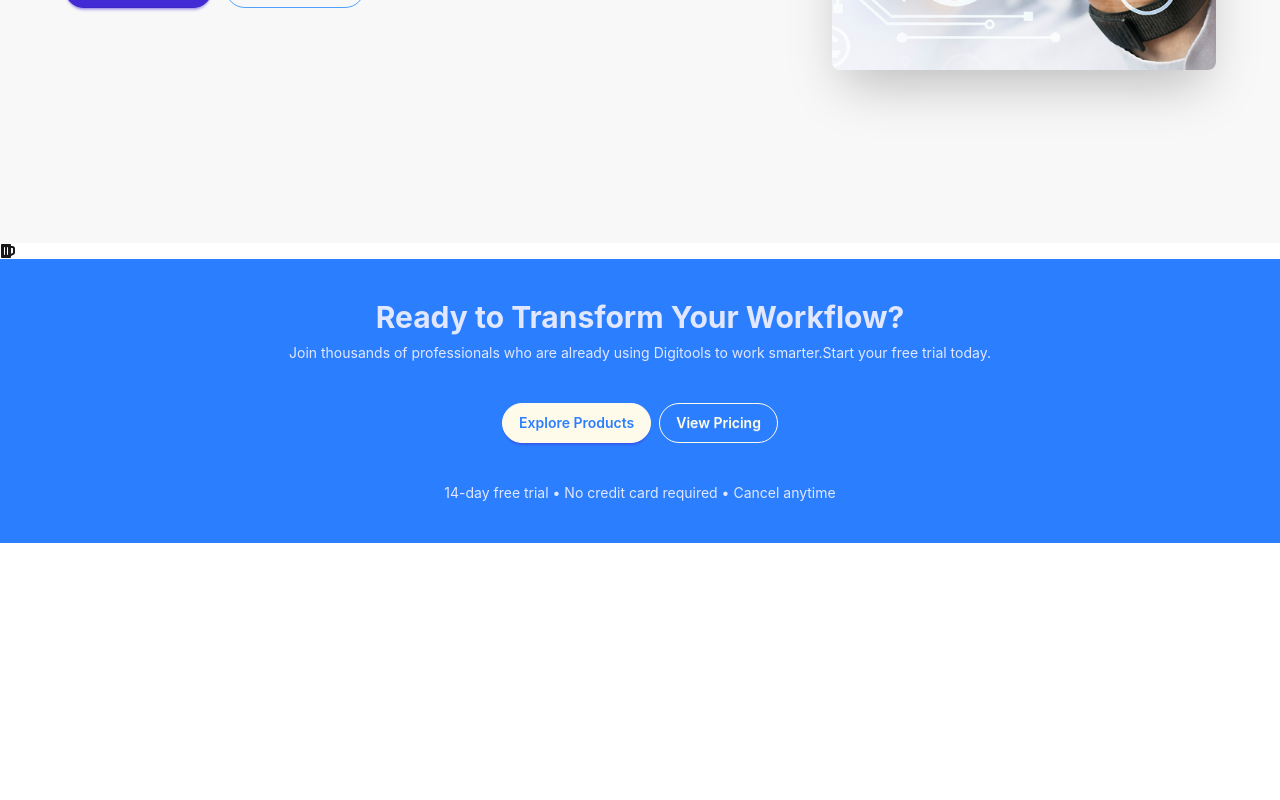
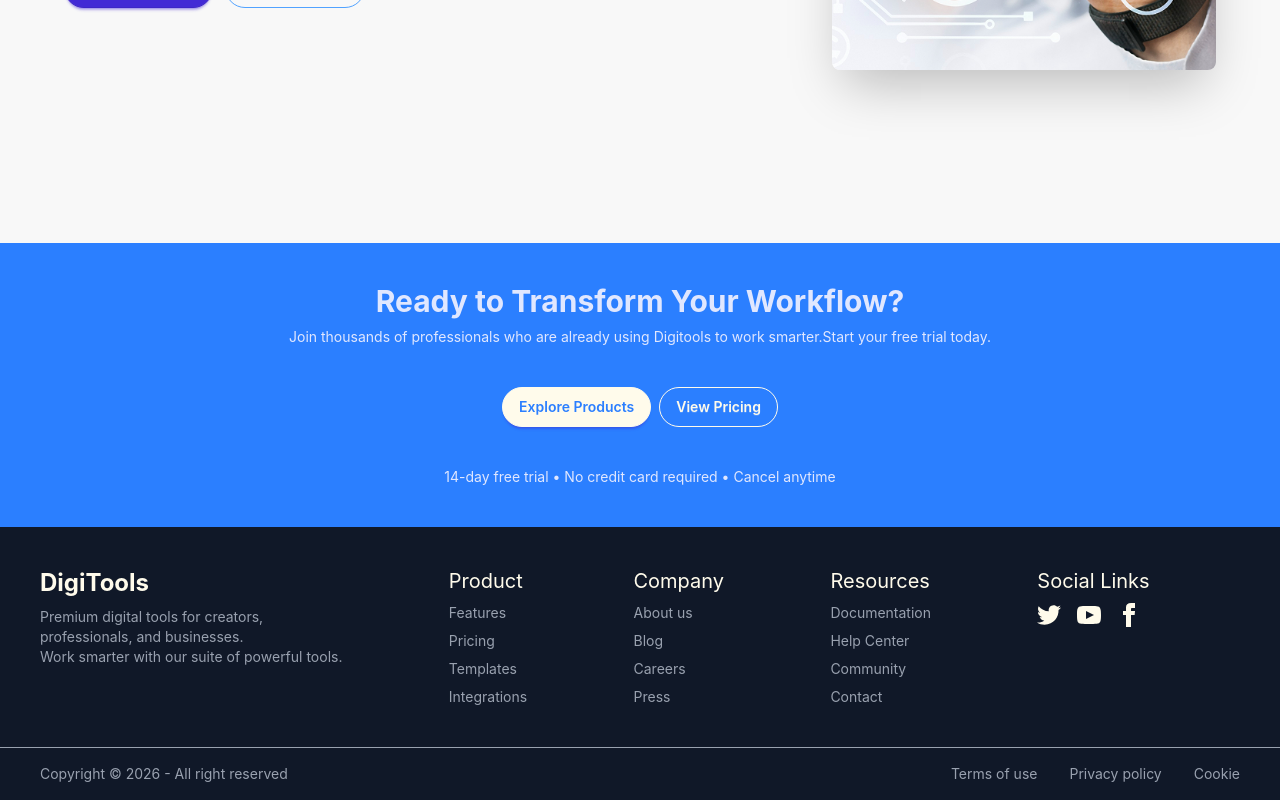
Before and after one commit to Sumona460/assignment-6, a React (Vite) app: page / in a window 1280 px wide. Shown: the part 621-1421 px from the top of the page. Before the commit the page ends 1164 px from the top, so only its background shows below. Built offline with nearby package versions, Linux system fonts and the light colour scheme.

Commit message:
added social links into footer

```diff
--- a/src/App.jsx
+++ b/src/App.jsx
@@ -1,9 +1,10 @@
 
 import './App.css'
-import Footer from './components/Footer/Footer'
 import Banner from './components/Hero_Area/Banner'
 import Navbar from './components/Navbar/Navbar';
-import { FaBeer } from 'react-icons/fa';
+import WorkFlow from './components/WorkFlow/WorkFlow';
+import Footer from './components/Footer/Footer';
+
 
 function App() {
 
@@ -12,11 +13,12 @@
     <>
 <Navbar></Navbar>
 <Banner></Banner>
-<FaBeer/>
 
+<WorkFlow></WorkFlow>
 <Footer></Footer>
+
    </>
   )
 }
 
-export default App
+export default App;
--- a/src/components/Footer/Footer.jsx
+++ b/src/components/Footer/Footer.jsx
@@ -2,21 +2,93 @@
 
 const Footer = () => {
     return (
-        <footer className="footer footer-horizontal footer-center bg-blue-500 text-primary-content p-10">
-  <aside>
+        <div className='bg-gray-900  text-amber-50'>
+          <footer className="footer sm:footer-horizontal  p-10">
 
-    <p className="font-bold text-3xl">
-      Ready to Transform Your Workflow?
-    </p>
-    <p>Join thousands of professionals who are already using Digitools to work smarter.Start your free trial today.
-    </p>
-  </aside>
-  <div className='flex'>
-    <button className='btn btn-primary border-amber-50 hover:bg-blue-600 hover:text-amber-50 rounded-full bg-amber-50 text-blue-500'>Explore Products</button>
-    <button className="btn btn-outline rounded-full text-amber-50 border-amber-50  btn-primary">View Pricing</button>
-  </div>
-  <p>14-day free trial • No credit card required • Cancel anytime</p>
+ <div>
+    <h2 className='text-2xl font-bold text-amber-50'>DigiTools</h2>
+   <p className='text-gray-400'>Premium digital tools for creators, <br /> professionals, and businesses. <br /> Work smarter with our suite of powerful tools.</p>
+ </div>
+  <nav className='container mx-auto text-gray-400'>
+
+    <h6 className="text-amber-50 text-xl">Product</h6>
+    <a className="link link-hover ">Features</a>
+    <a className="link link-hover">Pricing</a>
+    <a className="link link-hover">Templates</a>
+    <a className="link link-hover">Integrations</a>
+  </nav>
+  <nav className='text-gray-400'>
+    <h6 className="text-amber-50 text-xl">Company</h6>
+    <a className="link link-hover">About us</a>
+    <a className="link link-hover">Blog</a>
+    <a className="link link-hover">Careers</a>
+    <a className="link link-hover">Press</a>
+  </nav>
+  <nav className='text-gray-400'>
+    <h6 className="text-amber-50 text-xl">Resources</h6>
+    <a className="link link-hover">Documentation</a>
+    <a className="link link-hover">Help Center</a>
+    <a className="link link-hover">Community</a>
+     <a className="link link-hover">Contact</a>
+  </nav>
+
+    <nav>
+    <h6 className="text-amber-50 text-xl">Social Links</h6>
+    <div className="grid grid-flow-col gap-4">
+      <a>
+        <svg
+          xmlns="http://www.w3.org/2000/svg"
+          width="24"
+          height="24"
+          viewBox="0 0 24 24"
+          className="fill-current">
+          <path
+            d="M24 4.557c-.883.392-1.832.656-2.828.775 1.017-.609 1.798-1.574 2.165-2.724-.951.564-2.005.974-3.127 1.195-.897-.957-2.178-1.555-3.594-1.555-3.179 0-5.515 2.966-4.797 6.045-4.091-.205-7.719-2.165-10.148-5.144-1.29 2.213-.669 5.108 1.523 6.574-.806-.026-1.566-.247-2.229-.616-.054 2.281 1.581 4.415 3.949 4.89-.693.188-1.452.232-2.224.084.626 1.956 2.444 3.379 4.6 3.419-2.07 1.623-4.678 2.348-7.29 2.04 2.179 1.397 4.768 2.212 7.548 2.212 9.142 0 14.307-7.721 13.995-14.646.962-.695 1.797-1.562 2.457-2.549z"></path>
+        </svg>
+      </a>
+      <a>
+        <svg
+          xmlns="http://www.w3.org/2000/svg"
+          width="24"
+          height="24"
+          viewBox="0 0 24 24"
+          className="fill-current">
+          <path
+            d="M19.615 3.184c-3.604-.246-11.631-.245-15.23 0-3.897.266-4.356 2.62-4.385 8.816.029 6.185.484 8.549 4.385 8.816 3.6.245 11.626.246 15.23 0 3.897-.266 4.356-2.62 4.385-8.816-.029-6.185-.484-8.549-4.385-8.816zm-10.615 12.816v-8l8 3.993-8 4.007z"></path>
+        </svg>
+      </a>
+      <a>
+        <svg
+          xmlns="http://www.w3.org/2000/svg"
+          width="24"
+          height="24"
+          viewBox="0 0 24 24"
+          className="fill-current">
+          <path
+            d="M9 8h-3v4h3v12h5v-12h3.642l.358-4h-4v-1.667c0-.955.192-1.333 1.115-1.333h2.885v-5h-3.808c-3.596 0-5.192 1.583-5.192 4.615v3.385z"></path>
+        </svg>
+      </a>
+    </div>
+  </nav>
 </footer>
+<footer className="footer bg-gray-900  border-gray-400 border-t px-10 py-4 flex text-center justify-between ">
+
+    <div>
+        <p className='text-gray-400'>Copyright © {new Date().getFullYear()} - All right reserved</p>
+    </div>
+
+     <div className=' flex gap-8 justify-end items-end  ml-20  text-gray-400'>
+        <a className="link link-hover">Terms of use</a>
+    <a className="link link-hover">Privacy policy</a>
+    <a className="link link-hover">Cookie </a>
+
+     </div>
+
+
+
+</footer>
+
+        </div>
     );
 };
 
--- /dev/null
+++ b/src/components/WorkFlow/WorkFlow.jsx
@@ -0,0 +1,23 @@
+import React from 'react';
+
+const WorkFlow = () => {
+    return (
+        <footer className="footer footer-horizontal footer-center bg-blue-500 text-primary-content p-10">
+  <aside>
+
+    <p className="font-bold text-3xl">
+      Ready to Transform Your Workflow?
+    </p>
+    <p>Join thousands of professionals who are already using Digitools to work smarter.Start your free trial today.
+    </p>
+  </aside>
+  <div className='flex'>
+    <button className='btn btn-primary border-amber-50 hover:bg-blue-600 hover:text-amber-50 rounded-full bg-amber-50 text-blue-500'>Explore Products</button>
+    <button className="btn btn-outline rounded-full text-amber-50 border-amber-50  btn-primary">View Pricing</button>
+  </div>
+  <p>14-day free trial • No credit card required • Cancel anytime</p>
+</footer>
+    );
+};
+
+export default WorkFlow;
```
